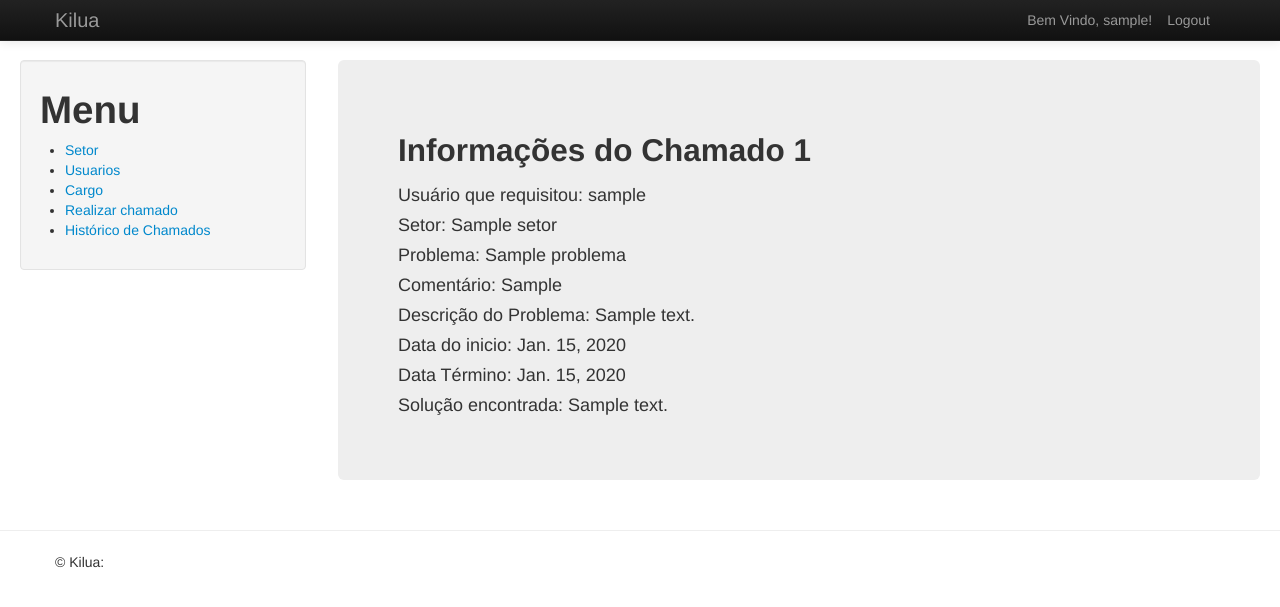
After one commit to lucasemanoelpr/django-kilua, a Django app: page /kilua/controle/historico/1/ in a window 1280 px wide. The commit adds this page. Shown: the top 607 px of the page. Run offline with Django 3.2, Linux system fonts and the light colour scheme; a user stored in the database is signed in; tables that the repository leaves empty hold one stand-in row (values such as "Sample post"); parts of the project's set-up code (start-up, migrations or seed data) failed here and were passed over.

Commit message:
Terminamos fila de chamado e histórico

```diff
--- a/Kilua/models.py
+++ b/Kilua/models.py
@@ -57,6 +57,7 @@ class Chamados(models.Model):
     data_termino = models.DateField()
     desc_solucao = models.CharField(max_length=120)
 
+
 class Historico(models.Model):
 
     id_chamado = models.IntegerField()
--- a/Kilua/urls.py
+++ b/Kilua/urls.py
@@ -13,8 +13,10 @@ urlpatterns = patterns('',
         url(r'^kilua/controle/$', Kilua.views.telas_login.controle_admin, name='controle'),
         url(r'^kilua/controle/add_setor/$', Kilua.views.setor.add_setor, name='add_setor'),
         url(r'^kilua/controle/chamado/(?P<chamado_id>\d+)/$', Kilua.views.chamados.visualizar, name='chamado'),
+        url(r'^kilua/controle/historico/(?P<historico_id>\d+)/$', Kilua.views.chamados.visualizar_historico, name='historico'),
         url(r'^kilua/controle/add_chamado/$', Kilua.views.chamados.add_chamado, name='add_chamado'),
         url(r'^kilua/controle/add_usuario/$', Kilua.views.usuarios.add_user, name='add_usuario'),
+        url(r'^kilua/controle/historico/$', Kilua.views.chamados.historico, name='historico'),
         url(r'^kilua/controle/add_cargo/$', Kilua.views.cargo.add_cargo, name='add_cargo'),
 
 
--- a/Kilua/views/chamados.py
+++ b/Kilua/views/chamados.py
@@ -5,6 +5,7 @@ from django.contrib.auth.decorators import login_required
 from Kilua.models import Prioridade, Chamados
 import datetime
 from django.contrib.auth.models import User
+from django.db.models import Q
 
 @login_required
 def add_chamado(request):
@@ -84,3 +85,39 @@ def visualizar(request, chamado_id):
     return render(request, 'chamado.html', context)
 
 #    return render_to_response('chamado.html', context)
+@login_required
+def historico(request):
+
+
+    context = {}
+    chama = []
+
+    cham = Chamados.objects.filter(~Q(data_termino=None))
+
+    if len(cham)>0:
+        for z in cham:
+            chama.append(z.id_prioridade)
+
+        for x in chama:
+            x.id_user = (User.objects.get(id=x.id_user))
+            x.nivel = (Tipo_problema.objects.get(nome_tprob=x.id_tpproblema)).nivel_tprob
+
+        context['chamados'] = chama
+
+    return render(request, 'historico.html', context)
+
+@login_required
+def visualizar_historico(request, historico_id):
+
+
+    context = {}
+    chama = Prioridade.objects.get(id=historico_id)
+    e = User.objects.get(id=chama.id_user)
+    chamad = Chamados.objects.get(id_prioridade=historico_id)
+
+    context['chamados'] = chama
+    context['user'] = e
+    context['chamad'] = chamad
+
+
+    return render(request, 'visualizar_historico.html', context)
--- a/templates/base.html
+++ b/templates/base.html
@@ -56,6 +56,7 @@
                                 <li> <a href="/kilua/controle/add_usuario"> Usuarios </a> </li>
                                 <li> <a href="/kilua/controle/add_cargo"> Cargo </a> </li>
                                 <li> <a href="/kilua/controle/add_chamado"> Realizar chamado </a> </li>
+                                <li> <a href="/kilua/controle/historico"> Histórico de Chamados </a> </li>
                             {% endif %}
 
                         </ul>
--- /dev/null
+++ b/templates/visualizar_historico.html
@@ -0,0 +1,27 @@
+{% extends 'base.html' %}
+{% load static %}
+
+{%  block title %} Chamado {{ chamados.id }} {% endblock title %}
+
+{% if user.is_authenticated %}
+
+{% block body_block %}
+    <div class="hero-unit">
+       <h2> Informações do Chamado {{ chamados.id }}</h2>
+       Usuário que requisitou:  {{ user.username }} <br>
+       Setor:                   {{ chamados.id_setor }} <br>
+       Problema:                {{ chamados.id_tpproblema }} <br>
+       Comentário:              {{ chamados.comentario }} <br>
+       Descrição do Problema:   {{ chamados.desc_problema }} <br>
+       Data do inicio:   {{ chamad.data_inicio }} <br>
+       Data Término: {{chamad.data_termino}} <br>
+       Solução encontrada: {{ chamad.desc_solucao}}
+    </div>
+{% endblock body_block %}
+
+{% else %}
+
+    <a> Você não está logado no sistema para visualizar essa página, por favor, logue-se.</a> <br>
+    <a href="/kilua/login/">Login</a><br/>
+
+{% endif %}
```
Also changed, not shown: Kilua/views/telas_login.py (+15 -6 lines), templates/historico.html (added, +26 -0 lines), 4 other files.
